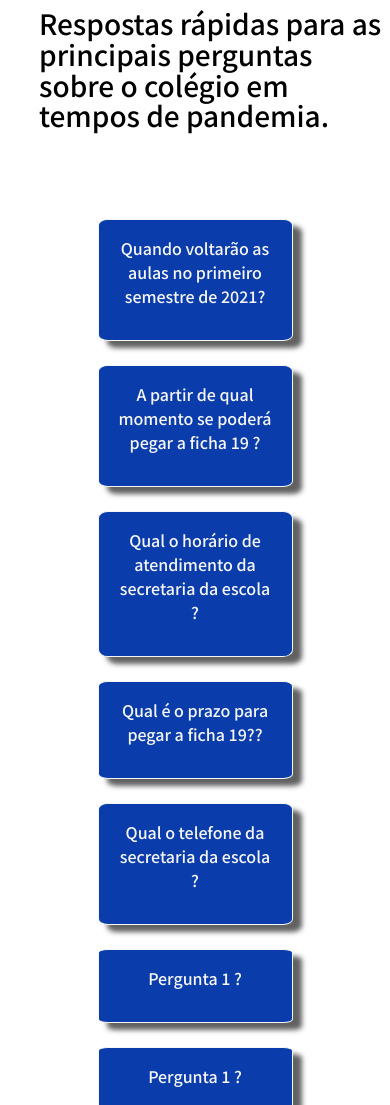
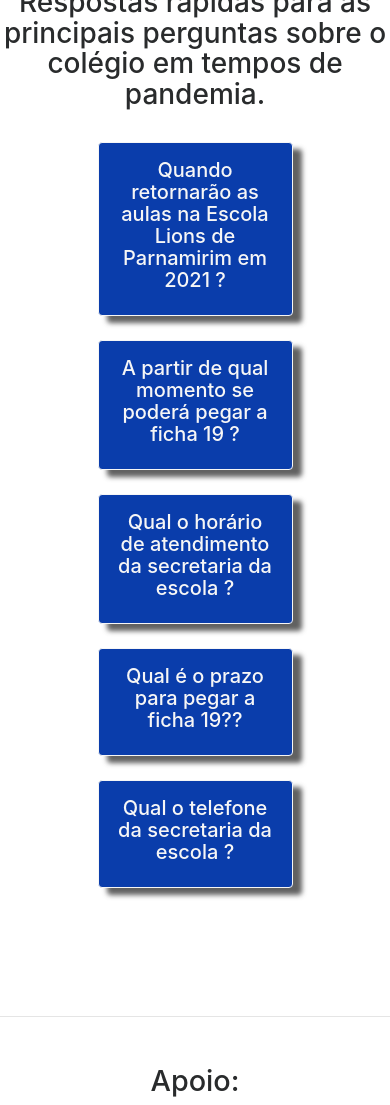
Before and after one commit to wictor-parmenis/PIBID, a website: page index.html in a window 390 px wide. Shown: the part 182-1287 px from the top of the page. Drawn offline with nearby package versions, Linux system fonts and the light colour scheme.

Commit message:
Implement bootstrap with success.

```diff
--- a/index.html
+++ b/index.html
@@ -12,25 +12,33 @@
     <title>FAQ | Escola Estadual Lions de Parnamirim</title>
 </head>
 <body>
-    <div id="container">
-        <header>
+    <div id="container" >
+        <!-- <header>
             <img src="lions.png" alt="" class="logo">
             <h3 class="logo_title">
             Escola Estadual Lions de Parnamirim
         </h3>
-        </header>
+        </header>  -->
+
+        <nav class="navbar" style="background-color: #0A3DAB;">
+            <a class="navbar-brand" style="color: white;" href="#">
+              <img src="lions.png" width="35" height="35" class="d-inline-block align-top" alt="">
+              Escola Estadual Lions de Parnamirim
+            </a>
+          </nav>
+          <br>
         <h1 class="subtitle">FAQs</h1>
-        <br>
-        <h3 class="subtitle2">Respostas rápidas para as principais perguntas sobre o colégio em tempos de pandemia.</h3>
+        <hr>
+        <h3 class="subtitle2 h3" id="subtitle-main">Respostas rápidas para as principais perguntas sobre o colégio em tempos de pandemia.</h3>
 
-        <div id="questions" v-for="question in questions">
+        <div id="questions">
 
-            <div id="q1" class="ask">
-                <a href="#" @click='show = !show' ><p class="color_p"> {{question.ask}} </p></a>
+            <div id="q1" class="ask rounded">
+                <a href="javascript: void(0);" onclick="show('a1')" ><h5 class="color_p"> Quando retornarão as aulas na Escola Lions de Parnamirim em 2021 ? </h5></a>
             </div>
             <div id="a1" class="answers">
                      <ul>
-                         <h4 class="">As aulas presenciais retornaram no começo de fevereiro de 2021. Confira baixo as datas para o retorno de cada turma do colégio.</h4>
+                         <h4 class="h4">As aulas presenciais retornaram no começo de fevereiro de 2021. Confira baixo as datas para o retorno de cada turma do colégio.</h4>
                          <br>
                          <h4>Turno da manhã</h4>
                          <li>Os estudantes matriculados no 3º ano para o turno da manhã, retornarão na próxima quinta feira, dia 04/02/2021 às 7:30h;</li>
@@ -39,34 +47,34 @@
                          <li>Dia 04/02/2021 (quinta-feira) -  Retornam os alunos matriculados no 1º ANO; </li>
                          <li>Dia 08/02/2021 (segunda-feira) – Retornam os alunos matriculados no 2º ANO;</li>
                          <li>Dia 09/02/2021 (terça-feira) – Retornam os alunos matriculados no 3º ANO;</li>
-                         <li class="red-text">Obs: Os alunos do fundamental devem aguardar o início das aulas remotas.</li>
+                         <li class="text-danger">Obs: Os alunos do fundamental devem aguardar o início das aulas remotas.</li>
                         <br>
                         <h4>Turno da noite (EJA)</h4>
                         <li>Dia 04/02/2021 (quinta-feira) -  Retornam os alunos matriculados na modalidade EJA. </li></li>
                     </ul>
             </div>
 
-            <div id="q2" class="ask">
-                <a href="javascript: void(0);" onclick="show('a2')"><p class="color_p">A partir de qual momento se poderá pegar a ficha 19 ?</p></a>
+            <div id="q2" class="ask rounded">
+                <a href="javascript: void(0);" onclick="show('a2')"><h5 class="color_p">A partir de qual momento se poderá pegar a ficha 19 ?</h5></a>
             </div>
             <div id="a2" class="answers"> A ficha 19 só poderá ser liberada depois que todos os professores fecharem o ano letivo no siepe de 2020.</div>
 
-            <div id="q3" class="ask">
-                <a href="javascript: void(0);" onclick="show('a3')"><p class="color_p">Qual o horário de atendimento da secretaria da escola ?</p></a>
+            <div id="q3" class="ask rounded">
+                <a href="javascript: void(0);" onclick="show('a3')"><h5 class="color_p">Qual o horário de atendimento da secretaria da escola ?</h5></a>
             </div>
             <div id="a3" class="answers"> O atendimento na secretaria é no horário comercial: de 9hrs às 12hrs e de 13hrs às 17hs.</div>
 
-            <div id="q4" class="ask">
-                <a href="javascript: void(0);" onclick="show('a4')"><p class="color_p">Qual é o prazo para pegar a ficha 19??</p></a>
+            <div id="q4" class="ask rounded">
+                <a href="javascript: void(0);" onclick="show('a4')"><h5 class="color_p">Qual é o prazo para pegar a ficha 19??</h5></a>
             </div>
             <div id="a4" class="answers"> Entre 20 a 30 dias após o encerramento do ano letivo no Siepe, por parte dos professores.</div>
 
-            <div id="q5" class="ask">
-                <a href="javascript: void(0);" onclick="show('a5')"><p class="color_p">Qual o telefone da secretaria da escola ?</p></a>
+            <div id="q5" class="ask rounded">
+                <a href="javascript: void(0);" onclick="show('a5')"><h5 class="color_p">Qual o telefone da secretaria da escola ?</h5></a>
             </div>
             <div id="a5" class="answers"> 3181-2917 </div>
 
-             <div id="q6" class="ask">
+             <!-- <div id="q6" class="ask">
                 <a href="javascript: void(0);" onclick="show('a6')"><p class="color_p">Pergunta 1 ?</p></a>
             </div>
             <div id="a6" class="answers"> Resposta 6?</div>
@@ -90,26 +98,28 @@
             <div id="q10" class="ask">
                 <a href="javascript: void(0);" onclick="show('a10')"><p class="color_p">Pergunta 1 ?</p></a>
             </div>
-            <div id="a10" class="answers"> Resposta 1?</div>
+            <div id="a10" class="answers"> Resposta 1?</div>  -->
 
-        -->
         </div>
+        <br>
+        <hr>
         <div class="suport">
             <h2 >Apoio:</h2>
             <br>
             <div class="imgs">
-                <img src="02072019_logomarca_pibid (1).png" alt=""  id="img1">
-                <img src="Marcas UFRPE-02 (1).gif" alt=""  id="img2">
+                <img   src="02072019_logomarca_pibid (1).png" alt=""  id="img1">
+                <img  src="Marcas UFRPE-02 (1).gif" alt=""  id="img2">
             </div>
         </div>
         </div>
+        <br>
+        <br>
         <!-- Copyright -->
         <div class="text-center p-3" style="background-color: #0A3DAB; color: white;" >
             © 2021 Copyright:
-            <a style="color: #F9C910" href="https://mdbootstrap.com/">Wictor Tec | UFRPE</a>
+            <a style="color: #F9C910" href="https://github.com/wictor-parmenis/">Wictor Tec | UFRPE</a>
         </div>
-        <!-- Copyright -->
-        </footer>
+
 
         <!-- <footer class='text-center'>
             <p>2021 - Colégio Estadual Lions de Parnamirim</p>
--- a/style.css
+++ b/style.css
@@ -14,7 +14,7 @@
 *{
     margin: 0;
     padding: 0;
-    font-family: 'Noto Sans KR', sans-serif
+    /* font-family: 'Noto Sans KR', sans-serif */
 }
 
  .logo_title{
@@ -95,8 +95,14 @@
     padding-bottom: 2em;
     color: var(--primary-color);
     margin-top: 3em;
+    margin-left: 2em;
+    margin-right: 2em;
     /* transform: translateY(50%); */
     animation: slide 1s;
+}
+
+.answers li{
+    list-style-type: none;
 }
 .title-topic{
     color: var(--quaternary-color);
@@ -229,7 +235,10 @@
 
     #img2{
         height: 8em;
+    }
 
-
+    #subtitle-main{
+        margin: auto;
+        text-align: center;
     }
 }
```
